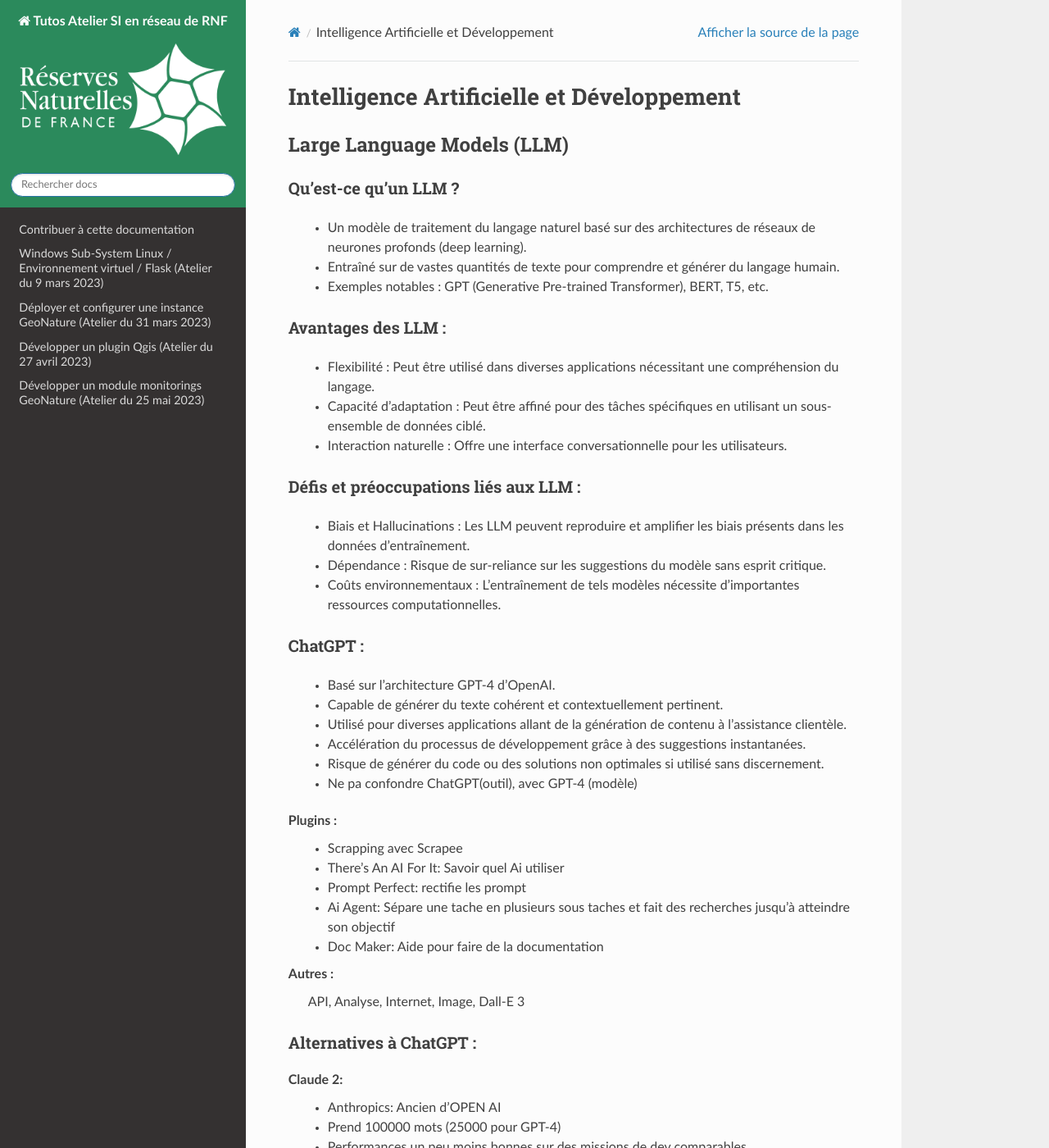
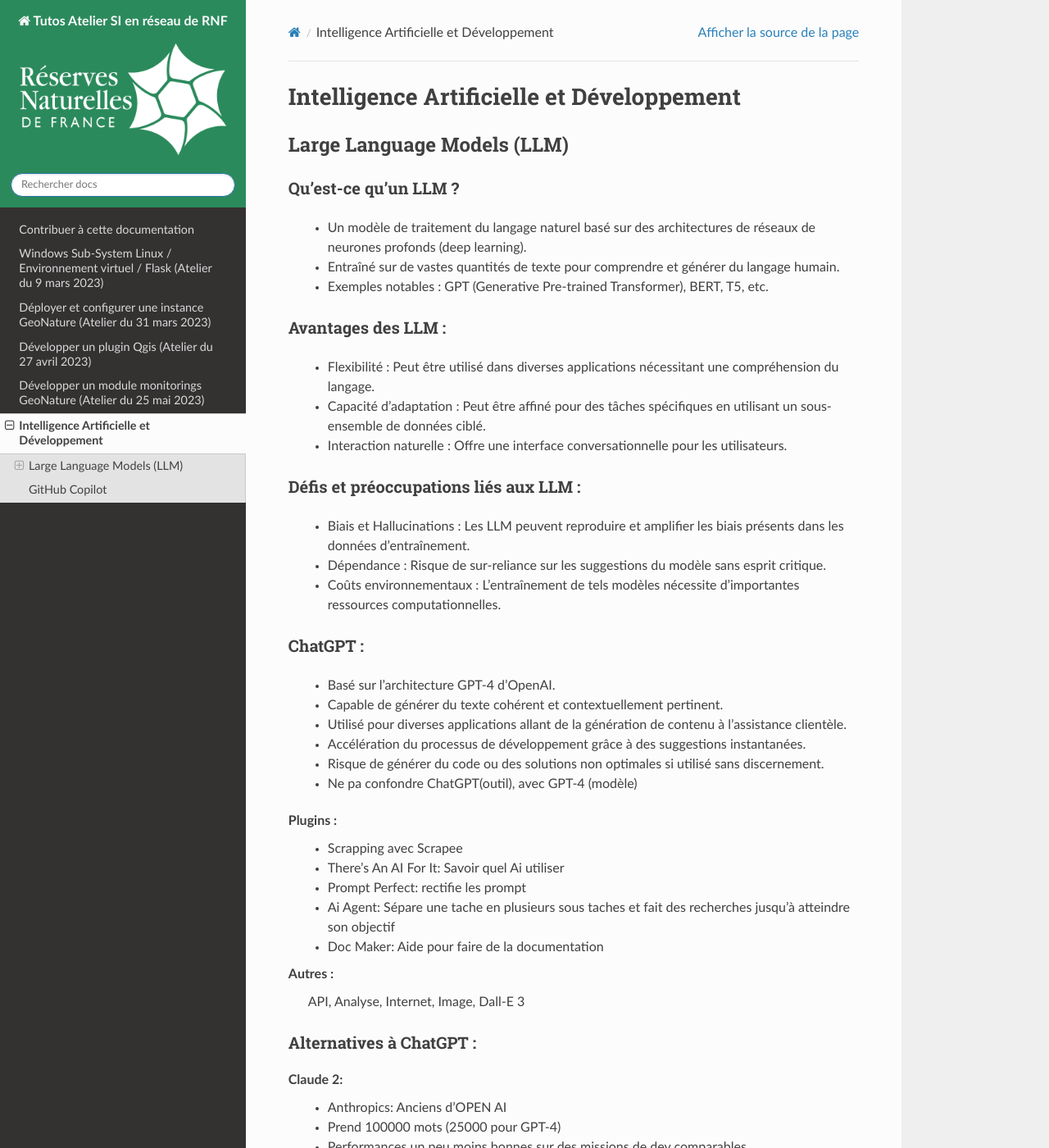
Before and after one commit to RNF-SI/tutos_atelier_si, a Sphinx documentation site: the page built from source/intelligence-artificielle.rst, in a window 1280 px wide and 1400 px high. Shown: the whole window at 82% size. Built offline with Sphinx 7.4.7 and the Read the Docs theme 3.1.0, drawn with Linux system fonts in a browser that asks for light colours.

Commit message:
Add intelligence-artificielle to index.rst

```diff
--- a/source/index.rst
+++ b/source/index.rst
@@ -20,6 +20,7 @@ Les dates et sujets des ateliers futurs peuvent être retrouvés sur `la page de
    deployer_geonature
    qgis_builder
    gn_monitoring
+   intelligence-artificielle
 
 Contributeurs :
 ---------------
--- a/source/intelligence-artificielle.rst
+++ b/source/intelligence-artificielle.rst
@@ -49,7 +49,7 @@ ChatGPT :
 Alternatives à ChatGPT :
 ~~~~~~~~~~~~~~~~~~~~~~~~
 **Claude 2:**
-  * Anthropics: Ancien d'OPEN AI
+  * Anthropics: Anciens d'OPEN AI
   * Prend 100000 mots (25000 pour GPT-4)
   * Performances un peu moins bonnes sur des missions de dev comparables
   * Fine Tuné pour être plus politiquement correct (conventionnel AI)
```
